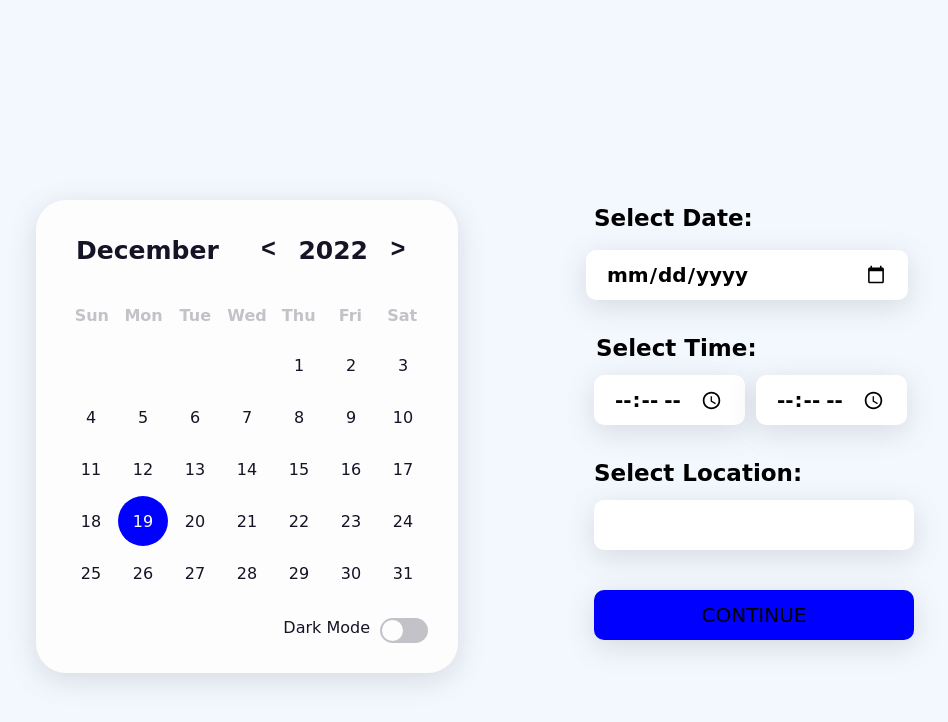
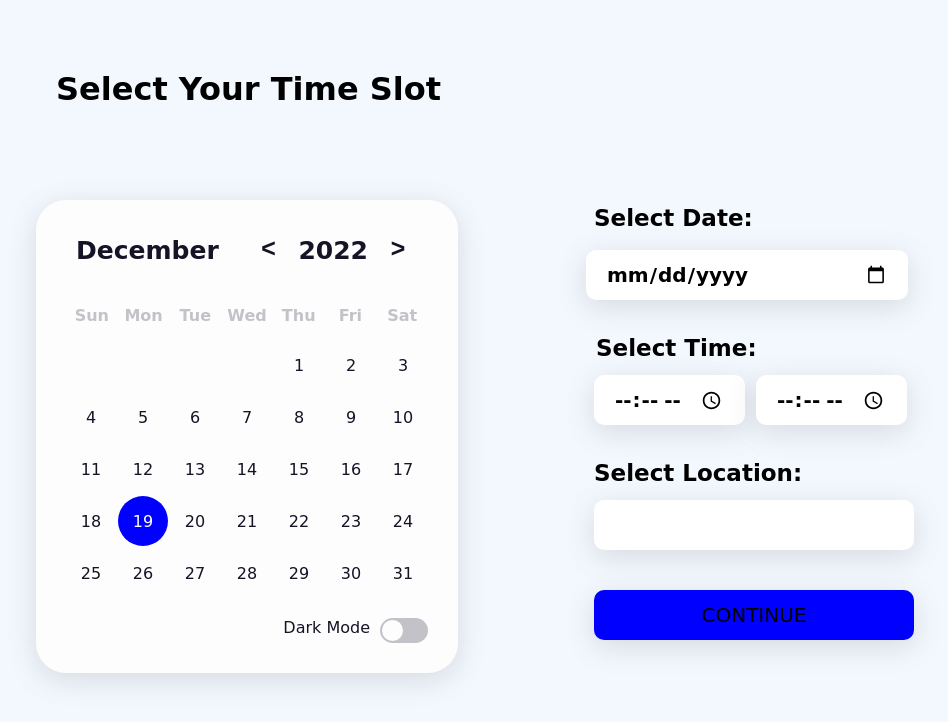
Before and after one commit to fssa-batch3/muthuselvam.kumaravel__web_project, a plain HTML site: page pages/calendar.html in a window 1280 px wide. Shown: the whole page, without its empty margins (264-1212 px from the left). Drawn offline with Linux system fonts and the light colour scheme.

Commit message:
commit changes

```diff
--- a/Assests/css/calendar.css
+++ b/Assests/css/calendar.css
@@ -412,3 +412,11 @@ body h3 {
   color: #000;
   text-decoration: none;
 }
+
+body h1 {
+  position: absolute;
+  top: 70px;
+  left: 120px;
+  margin-left: 200px;
+  /* padding-top: 300px; */
+}
--- a/pages/calendar.html
+++ b/pages/calendar.html
@@ -8,6 +8,7 @@
   </head>
 
   <body class="light">
+    <h1>Select Your Time Slot</h1>
     <div class="calendar">
       <div class="calendar-header">
         <span class="month-picker" id="month-picker">February</span>
```
